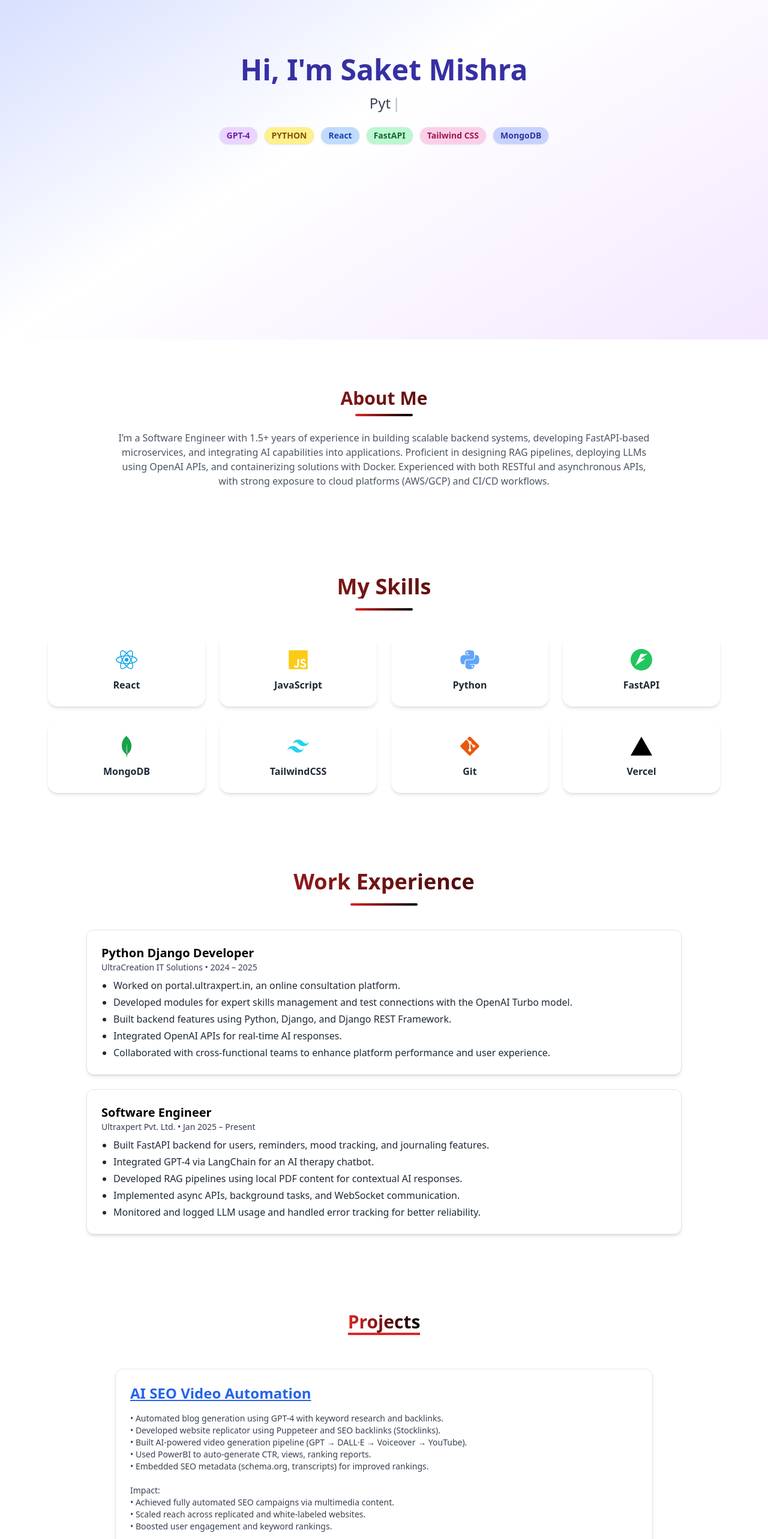
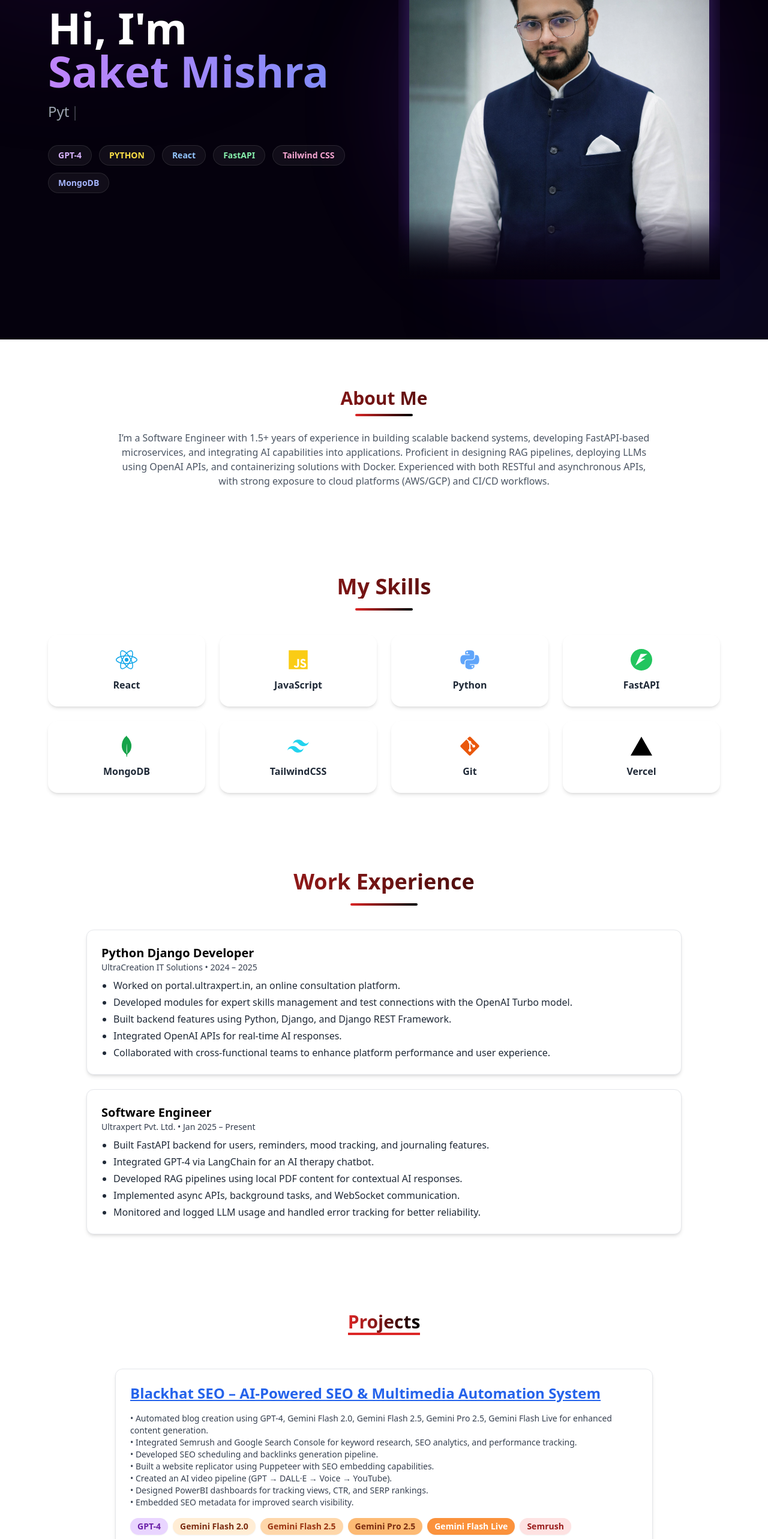
Before and after one commit to Saketmishra565/My-Portfolio-2, a React (Create React App) app: page / in a window 1280 px wide. Shown: the part 234-2800 px from the top of the page at 60% size. Built offline with nearby package versions, Linux system fonts and the light colour scheme.

Commit message:
Updated Hero section with dark theme and large profile photo

```diff
--- a/src/components/Hero.jsx
+++ b/src/components/Hero.jsx
@@ -1,15 +1,27 @@
 import React from "react";
 import { Typewriter } from "react-simple-typewriter";
-import './hero.css'; // Import custom CSS
+import './hero.css';
 
 const Hero = () => {
   return (
-    <section className="hero-section h-screen flex flex-col justify-center items-center text-center bg-gradient-to-br from-indigo-200 via-white to-purple-100 relative overflow-hidden">
-      <div className="motion-background absolute top-0 left-0 w-full h-full z-0"></div> {/* background animation */}
+    <section className="hero-section min-h-screen flex items-center justify-center bg-[#05010d] relative overflow-hidden px-6 lg:px-20">
 
-      <div className="hero-content z-10">
-        <h1 className="text-5xl font-bold mb-4 text-indigo-800">Hi, I'm Saket Mishra</h1>
-        <h2 className="text-2xl text-gray-700 mb-6">
+      {/* Background Glows (Desktop par premium look ke liye) */}
+      <div className="absolute top-[-10%] left-[-10%] w-[40%] h-[40%] bg-purple-900/20 blur-[120px] rounded-full z-0"></div>
+      <div className="absolute bottom-[-10%] right-[-10%] w-[40%] h-[40%] bg-indigo-900/20 blur-[120px] rounded-full z-0"></div>
+
+      <div className="hero-content z-10 flex flex-col lg:flex-row items-center justify-between w-full max-w-7xl gap-12 mt-10 lg:mt-0">
+
+        {/* LEFT SIDE: Text Content */}
+        <div className="text-left flex-1 order-2 lg:order-1">
+          <h1 className="text-5xl lg:text-7xl font-extrabold mb-4 text-white leading-tight">
+            Hi, I'm <br />
+            <span className="text-transparent bg-clip-text bg-gradient-to-r from-purple-400 to-indigo-400">
+              Saket Mishra
+            </span>
+          </h1>
+
+          <div className="text-xl lg:text-2xl text-gray-400 mb-8 h-10">
             <Typewriter
               words={[
                 "Full Stack Developer",
@@ -24,17 +36,36 @@ const Hero = () => {
               deleteSpeed={50}
               delaySpeed={1000}
             />
-        </h2>
+          </div>
 
-        {/* 👇 Colorful Tech Tags Section */}
-        <div className="flex flex-wrap justify-center gap-3 mt-4">
-          <span className="bg-purple-200 text-purple-800 px-3 py-1 rounded-full text-sm font-semibold shadow">GPT-4</span>
-          <span className="bg-yellow-200 text-yellow-800 px-3 py-1 rounded-full text-sm font-semibold shadow">PYTHON</span>
-          <span className="bg-blue-200 text-blue-800 px-3 py-1 rounded-full text-sm font-semibold shadow">React</span>
-          <span className="bg-green-200 text-green-800 px-3 py-1 rounded-full text-sm font-semibold shadow">FastAPI</span>
-          <span className="bg-pink-200 text-pink-800 px-3 py-1 rounded-full text-sm font-semibold shadow">Tailwind CSS</span>
-          <span className="bg-indigo-200 text-indigo-800 px-3 py-1 rounded-full text-sm font-semibold shadow">MongoDB</span>
+          {/* Tech Badges */}
+          <div className="flex flex-wrap gap-3 mt-4">
+            <span className="bg-white/5 border border-white/10 text-purple-300 px-4 py-1.5 rounded-full text-sm font-semibold shadow-sm hover:bg-purple-900/20 transition-all cursor-default">GPT-4</span>
+            <span className="bg-white/5 border border-white/10 text-yellow-300 px-4 py-1.5 rounded-full text-sm font-semibold shadow-sm hover:bg-yellow-900/20 transition-all cursor-default">PYTHON</span>
+            <span className="bg-white/5 border border-white/10 text-blue-300 px-4 py-1.5 rounded-full text-sm font-semibold shadow-sm hover:bg-blue-900/20 transition-all cursor-default">React</span>
+            <span className="bg-white/5 border border-white/10 text-green-300 px-4 py-1.5 rounded-full text-sm font-semibold shadow-sm hover:bg-green-900/20 transition-all cursor-default">FastAPI</span>
+            <span className="bg-white/5 border border-white/10 text-pink-300 px-4 py-1.5 rounded-full text-sm font-semibold shadow-sm hover:bg-pink-900/20 transition-all cursor-default">Tailwind CSS</span>
+            <span className="bg-white/5 border border-white/10 text-indigo-300 px-4 py-1.5 rounded-full text-sm font-semibold shadow-sm hover:bg-indigo-900/20 transition-all cursor-default">MongoDB</span>
           </div>
+        </div>
+
+        {/* RIGHT SIDE: Photo Section */}
+        <div className="relative flex-1 flex justify-center order-1 lg:order-2">
+          {/* Main Glow behind photo - Iski bhi size badhayi hai background blur ke liye */}
+          <div className="absolute inset-0 m-auto w-80 h-80 lg:w-[500px] lg:h-[500px] bg-purple-600/30 blur-[100px] rounded-full animate-pulse z-0"></div>
+
+          <div className="relative z-10 group">
+             <img
+              src="/saket.png"  // 👈 Maan raha hoon public folder mein saket.png hai
+              alt="Saket Mishra"
+              /* 👇 MAINE YAHAN SIZE BADHAYI HAI */
+              className="w-80 h-80 lg:w-[600px] lg:h-[600px] object-contain drop-shadow-[0_0_20px_rgba(139,92,246,0.4)] transition-transform duration-500 group-hover:scale-105"
+            />
+            {/* Bottom Gradient Fade - image ko background se smooth merge karne ke liye */}
+            <div className="absolute bottom-0 left-0 w-full h-24 bg-gradient-to-t from-[#05010d] to-transparent z-20"></div>
+          </div>
+        </div>
+
       </div>
     </section>
   );
--- a/src/components/Projects.jsx
+++ b/src/components/Projects.jsx
@@ -3,19 +3,33 @@ import React from "react";
 const Projects = () => {
   const projects = [
     {
-      name: "AI SEO Video Automation",
+      name: "Blackhat SEO – AI-Powered SEO & Multimedia Automation System",
       link: "#",
-      tech: ["GPT-4", "DALL·E", "ElevenLabs", "Docker", "Kubernetes", "AWS S3", "YouTube API", "PowerBI"],
-      description: `• Automated blog generation using GPT-4 with keyword research and backlinks.
-• Developed website replicator using Puppeteer and SEO backlinks (Stocklinks).
-• Built AI-powered video generation pipeline (GPT → DALL·E → Voiceover → YouTube).
-• Used PowerBI to auto-generate CTR, views, ranking reports.
-• Embedded SEO metadata (schema.org, transcripts) for improved rankings.
+      tech: ["GPT-4", "Gemini Flash 2.0", "Gemini Flash 2.5", "Gemini Pro 2.5", "Gemini Flash Live", "Semrush", "Google Search Console", "Puppeteer", "DALL·E", "PowerBI", "YouTube API"],
+      description: `• Automated blog creation using GPT-4, Gemini Flash 2.0, Gemini Flash 2.5, Gemini Pro 2.5, Gemini Flash Live for enhanced content generation.
+• Integrated Semrush and Google Search Console for keyword research, SEO analytics, and performance tracking.
+• Developed SEO scheduling and backlinks generation pipeline.
+• Built a website replicator using Puppeteer with SEO embedding capabilities.
+• Created an AI video pipeline (GPT → DALL·E → Voice → YouTube).
+• Designed PowerBI dashboards for tracking views, CTR, and SERP rankings.
+• Embedded SEO metadata for improved search visibility.`
+    },
+    {
+      name: "Mood Tracker Mobile Application",
+      link: "#",
+      tech: ["React Native", "Tailwind CSS", "FastAPI", "AI", "Authentication", "Push Notifications", "Analytics"],
+      image: "https://github.com/Saketmishra565/My-Portfolio-2/blob/main/public/mood_tracker_app.png?raw=true", // <-- 🖼️ image added here
+      description: `Designed and developed a feature-rich mental health tracking app that enables users to log moods, track triggers, and visualize emotional patterns over time. Integrated AI-based features for mood prediction, pattern detection, and personalized coping suggestions.
 
-Impact:
-• Achieved fully automated SEO campaigns via multimedia content.
-• Scaled reach across replicated and white-labeled websites.
-• Boosted user engagement and keyword rankings.`
+Key Features:
+• Multi-color theme switching with 4 preset combinations.
+• User authentication with multipart profile creation capturing personal, professional, and lifestyle data.
+• Reminders, notifications, and motivational prompts to support emotional well-being.
+• Advanced analytics: Mood Forecast, Emotional DNA profile, Location-based mood tracking, and AI-powered mood copilot.
+• Gamification with mood streak challenges, badges, and interactive mood widgets.
+• Integration of music-mood correlation, mood journals with AI feedback, and social interaction tracking.
+
+Impact: Improved user engagement and self-awareness by offering 80+ unique mental health features, increasing daily active usage by fostering proactive mood management.`,
     },
     {
       name: "Portfolio Website",
@@ -30,14 +44,6 @@ Impact:
       tech: ["React", "FastAPI", "MongoDB", "JWT Auth"],
       description: "A fullstack CRUD app for managing personal notes securely with login/signup.",
     },
-    {
-      name: "MindfulMe Wellness",
-      link: "https://github.com/yourgithub/mindfulme",
-      Role: ["Full Stack Developer"],
-      tech: ["React", "Tailwind CSS", "FastAPI", "REST API", "ZenQuotes API", "MongoDB Atlas", "Authentication", "2FA", "CI/CD"],
-      image: "https://github.com/Saketmishra565/My-Portfolio-2/blob/main/public/mindfulme_screenshot.png?raw=true",
-      description: `Developed a responsive mental health web application for mood tracking, reminders, and progress analytics. Built reusable UI components using React and styled the interface with Tailwind CSS. Integrated FastAPI backend to handle CRUD operations for mood entries, reminders, and user profiles. Implemented RESTful APIs to store and retrieve user data securely. Designed a custom reminder system with support for daily and one-time events, including edit and delete functionality. Created interactive mood tracking interface with mood selection, trigger tags, and daily note input. Displayed weekly mood trends and user statistics using data visualization components. Integrated ZenQuotes API to display motivational quotes with a refresh feature. Captured user profile data across health, lifestyle, and personal attributes for personalized insights. Ensured mobile responsiveness, accessibility, and clean user experience across all devices.`
-    },
   ];
 
   // 🎨 Tech tag color mapping
@@ -51,6 +57,7 @@ Impact:
     "YouTube API": "bg-red-200 text-red-800",
     "PowerBI": "bg-pink-200 text-pink-800",
     "React": "bg-sky-200 text-sky-800",
+    "React Native": "bg-sky-300 text-sky-900",
     "Tailwind CSS": "bg-teal-200 text-teal-800",
     "TailwindCSS": "bg-teal-300 text-teal-900",
     "EmailJS": "bg-indigo-200 text-indigo-800",
@@ -63,6 +70,16 @@ Impact:
     "Authentication": "bg-gray-200 text-gray-800",
     "2FA": "bg-fuchsia-200 text-fuchsia-800",
     "CI/CD": "bg-blue-300 text-blue-900",
+    "AI": "bg-indigo-100 text-indigo-900",
+    "Gemini Flash 2.0": "bg-orange-100 text-orange-900",
+    "Gemini Flash 2.5": "bg-orange-200 text-orange-800",
+    "Gemini Pro 2.5": "bg-orange-300 text-orange-900",
+    "Gemini Flash Live": "bg-orange-400 text-white",
+    "Semrush": "bg-red-100 text-red-800",
+    "Google Search Console": "bg-green-100 text-green-800",
+    "Puppeteer": "bg-gray-100 text-gray-900",
+    "Push Notifications": "bg-yellow-100 text-yellow-800",
+    "Analytics": "bg-blue-100 text-blue-900",
   };
 
   return (
--- a/src/components/hero.css
+++ b/src/components/hero.css
@@ -1,37 +1,81 @@
+/* Hero Section Main Container */
 .hero-section {
   position: relative;
   overflow: hidden;
   z-index: 1;
+  background-color: #05010d; /* Deep dark background */
 }
 
-/* .motion-background {
+/* Background Glow Animation */
+.motion-background {
   position: absolute;
-  top: -50%;
-  left: -50%;
-  width: 200%;
-  height: 200%;
-  background: radial-gradient(circle, rgba(99, 102, 241, 0.6), rgba(79, 70, 229, 0.4), transparent 60%);
-  animation: pulse 8s linear infinite;
+  top: -20%;
+  left: -10%;
+  width: 140%;
+  height: 140%;
+  background: radial-gradient(
+    circle,
+    rgba(99, 102, 241, 0.15) 0%,
+    rgba(79, 70, 229, 0.05) 30%,
+    transparent 70%
+  );
+  animation: pulse 12s ease-in-out infinite alternate;
   z-index: 0;
-  filter: blur(80px);
-} */
+  filter: blur(100px);
+  pointer-events: none;
+}
 
 @keyframes pulse {
   0% {
-    transform: scale(1) rotate(0deg);
-    opacity: 1;
+    transform: translate(0, 0) scale(1);
+    opacity: 0.6;
   }
   50% {
-    transform: scale(1.3) rotate(180deg);
-    opacity: 0.8;
+    transform: translate(-5%, 5%) scale(1.1);
+    opacity: 0.9;
   }
   100% {
-    transform: scale(1) rotate(360deg);
-    opacity: 1;
+    transform: translate(5%, -5%) scale(1);
+    opacity: 0.6;
   }
 }
 
+/* Hero Content Z-Index ensure text stays on top */
 .hero-content {
   position: relative;
   z-index: 10;
 }
+
+/* Image Bottom Fade Effect */
+/* Ye photo ko background ke saath niche se smooth merge karega */
+.hero-content img {
+  mask-image: linear-gradient(to bottom, black 80%, transparent 100%);
+  -webkit-mask-image: linear-gradient(to bottom, black 80%, transparent 100%);
+}
+
+/* Responsive Fixes */
+@media (max-width: 1024px) {
+  .hero-content {
+    text-align: center;
+  }
+
+  /* Mobile par photo ko thoda chhota karne ke liye */
+  .hero-content img {
+    max-width: 300px;
+    height: auto;
+    margin-bottom: 2rem;
+  }
+}
+
+/* Hover Effect for Tech Badges (Glassmorphism look) */
+.hero-content span {
+  backdrop-filter: blur(4px);
+  -webkit-backdrop-filter: blur(4px);
+  transition: all 0.3s ease;
+}
+
+.hero-content span:hover {
+  transform: translateY(-3px);
+  border-color: rgba(139, 92, 246, 0.5);
+  box-shadow: 0 10px 15px -3px rgba(139, 92, 246, 0.2);
+}
```
Also changed, not shown: public/saket.png (added). Lines whose indentation alone changed are shown as unchanged.
